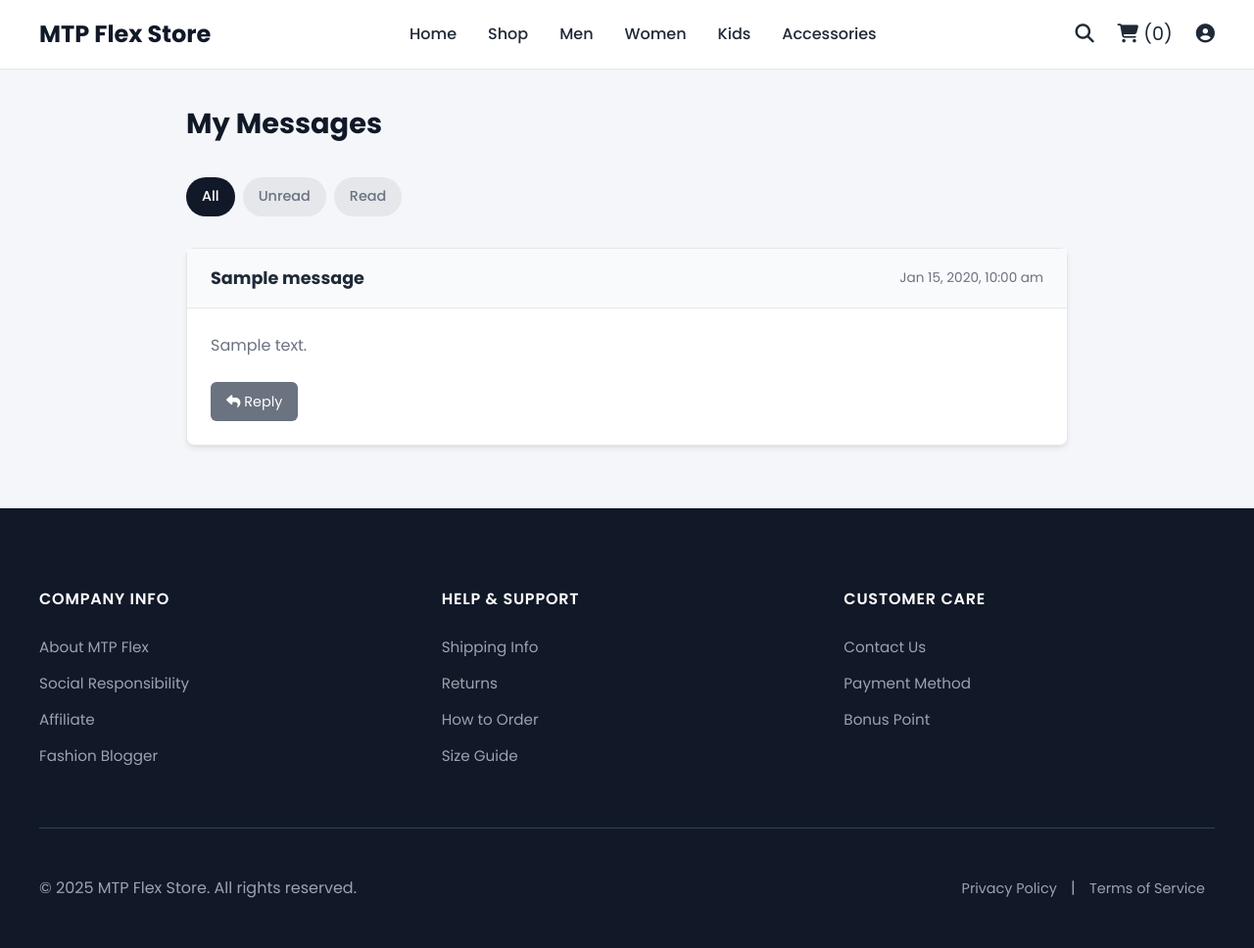
After one commit to Adammahdee/MTP-Flex, a PHP site: page /messages.php in a window 1280 px wide. The commit adds this page. Shown: the whole page at 98% size. Run offline with PHP 8.4, Linux system fonts and the light colour scheme; the visitor is signed in with stand-in values (Sample User, id 1); tables that the repository leaves empty or names only in its code hold one stand-in row (values such as "Sample post").

Commit message:
Implement user messaging system and contact inquiries
- Add `messages.php` for users to view inbox with read/unread filtering.
- Update `store_header.php` to display an unread message notification badge on the profile icon.
- Create `contact_us.php` to handle customer inquiries and store them in the database.
- Add Admin Inquiry management pages (`admin/inquiries.php` and `admin/inquiry_reply.php`) to view and reply to messages.
- Implement logic to deliver admin replies directly to the registered user's internal inbox.
- Add automatic database table creation and schema migration logic for `messages` and `contact_inquiries` tables to handle setup errors gracefully.
- Update `store_footer.php` to link to the new Contact Us page.

```diff
--- a/login.php
+++ b/login.php
@@ -97,6 +97,9 @@ require_once __DIR__ . DIRECTORY_SEPARATOR . 'store_header.php';
                 <div class="form-group">
                     <label for="password">Password</label>
                     <input type="password" id="password" name="password" class="form-control" required>
+                    <div style="text-align: right; margin-top: 0.5rem;">
+                        <a href="forgot_password.php" style="font-size: 0.9rem; color: var(--accent-color); text-decoration: none;">Forgot Password?</a>
+                    </div>
                 </div>
 
                 <button type="submit" class="btn-primary">Login</button>
--- /dev/null
+++ b/messages.php
@@ -0,0 +1,187 @@
+<?php
+if (session_status() === PHP_SESSION_NONE) {
+    session_start();
+}
+
+// Redirect non-logged-in users
+if (!isset($_SESSION['user_id'])) {
+    header("Location: login.php?redirect=messages");
+    exit;
+}
+
+require_once __DIR__ . DIRECTORY_SEPARATOR . 'config' . DIRECTORY_SEPARATOR . 'db.php';
+
+$user_id = $_SESSION['user_id'];
+$messages = [];
+$error = '';
+$filter = $_GET['filter'] ?? 'all';
+
+try {
+    // Build query based on filter
+    $sql = "SELECT * FROM messages WHERE user_id = :user_id";
+    if ($filter === 'read') {
+        $sql .= " AND is_read = 1";
+    } elseif ($filter === 'unread') {
+        $sql .= " AND is_read = 0";
+    }
+    $sql .= " ORDER BY created_at DESC";
+
+    $stmt = $pdo->prepare($sql);
+    $stmt->execute(['user_id' => $user_id]);
+    $messages = $stmt->fetchAll(PDO::FETCH_ASSOC);
+
+    // After fetching, mark displayed unread messages as read (unless we are only viewing 'read' messages)
+    if ($filter !== 'read') {
+        $updateStmt = $pdo->prepare("UPDATE messages SET is_read = 1 WHERE user_id = :user_id AND is_read = 0");
+        $updateStmt->execute(['user_id' => $user_id]);
+    }
+
+} catch (PDOException $e) {
+    // Gracefully handle if the messages table doesn't exist yet
+    if ($e->getCode() === '42S02' || strpos($e->getMessage(), "doesn't exist") !== false) {
+        // Table doesn't exist, create it automatically
+        try {
+            $pdo->exec("
+            CREATE TABLE IF NOT EXISTS contact_inquiries (
+                id INT UNSIGNED AUTO_INCREMENT PRIMARY KEY,
+                user_id INT UNSIGNED NULL,
+                name VARCHAR(255) NOT NULL,
+                email VARCHAR(255) NOT NULL,
+                subject VARCHAR(255) NOT NULL,
+                message TEXT NOT NULL,
+                created_at TIMESTAMP DEFAULT CURRENT_TIMESTAMP,
+
+                CONSTRAINT fk_contact_inquiries_users
+                FOREIGN KEY (user_id)
+                REFERENCES users(id)
+                ON DELETE SET NULL
+                ) ENGINE=InnoDB DEFAULT CHARSET=utf8mb4;
+            ");
+
+            $pdo->exec("
+                CREATE TABLE IF NOT EXISTS messages (
+                    id INT AUTO_INCREMENT PRIMARY KEY,
+                    user_id INT NOT NULL,
+                    subject VARCHAR(255) NOT NULL,
+                    body TEXT NOT NULL,
+                    is_read TINYINT(1) DEFAULT 0,
+                    created_at TIMESTAMP DEFAULT CURRENT_TIMESTAMP,
+                    FOREIGN KEY (user_id) REFERENCES users(id) ON DELETE CASCADE
+                ) ENGINE=InnoDB DEFAULT CHARSET=utf8mb4;
+            ");
+            $messages = []; // Table is new, so no messages yet
+        } catch (PDOException $ex) {
+            $error = "Failed to initialize messages system: " . $ex->getMessage();
+        }
+    } elseif ($e->getCode() === '42S22' || strpos($e->getMessage(), "Unknown column") !== false) {
+        // Column missing, attempt to add it
+        try {
+            $pdo->exec("ALTER TABLE messages ADD COLUMN is_read TINYINT(1) DEFAULT 0");
+            // Refresh page to retry query
+            header("Location: messages.php?filter=" . urlencode($filter));
+            exit;
+        } catch (PDOException $ex) {
+             $error = "Database Error: Failed to update table schema. " . $ex->getMessage();
+        }
+    } else {
+        $error = "Database Error: " . $e->getMessage();
+    }
+}
+
+$page_title = 'My Messages';
+require_once __DIR__ . DIRECTORY_SEPARATOR . 'store_header.php';
+?>
+
+<style>
+    .messages-container {
+        max-width: 900px;
+        margin: 2rem auto;
+        padding: 0 1rem;
+    }
+    .messages-container h2 {
+        font-size: 1.8rem;
+        margin-bottom: 2rem;
+        color: var(--primary-color);
+    }
+    .message-item {
+        background: var(--card-bg);
+        border: 1px solid var(--border-color);
+        border-radius: 8px;
+        margin-bottom: 1.5rem;
+        box-shadow: var(--shadow);
+        transition: box-shadow 0.2s;
+    }
+    .message-item:hover {
+        box-shadow: 0 10px 15px -3px rgb(0 0 0 / 0.1);
+    }
+    .message-item.unread {
+        border-left: 4px solid var(--accent-color);
+    }
+    .message-header {
+        display: flex;
+        justify-content: space-between;
+        align-items: center;
+        padding: 1rem 1.5rem;
+        border-bottom: 1px solid var(--border-color);
+        background-color: #f9fafb;
+    }
+    .message-header strong { font-size: 1.1rem; color: var(--text-primary); }
+    .message-header span { font-size: 0.85rem; color: var(--text-secondary); }
+    .message-body {
+        padding: 1.5rem;
+        line-height: 1.7;
+        color: var(--text-secondary);
+    }
+    .empty-state { text-align: center; padding: 3rem; background: var(--card-bg); border-radius: 12px; }
+
+    .filter-bar { margin-bottom: 2rem; display: flex; gap: 0.5rem; }
+    .filter-btn {
+        padding: 0.5rem 1rem;
+        border-radius: 50px;
+        text-decoration: none;
+        font-size: 0.9rem;
+        font-weight: 500;
+        color: var(--text-secondary);
+        background-color: #e5e7eb;
+        transition: all 0.2s;
+    }
+    .filter-btn:hover { background-color: #d1d5db; color: var(--text-primary); }
+    .filter-btn.active { background-color: var(--primary-color); color: white; }
+</style>
+
+<div class="container messages-container">
+    <div style="display: flex; justify-content: space-between; align-items: center; margin-bottom: 2rem;">
+        <h2 style="margin: 0;">My Messages</h2>
+    </div>
+
+    <div class="filter-bar">
+        <a href="messages.php?filter=all" class="filter-btn <?= $filter === 'all' ? 'active' : '' ?>">All</a>
+        <a href="messages.php?filter=unread" class="filter-btn <?= $filter === 'unread' ? 'active' : '' ?>">Unread</a>
+        <a href="messages.php?filter=read" class="filter-btn <?= $filter === 'read' ? 'active' : '' ?>">Read</a>
+    </div>
+
+    <?php if ($error): ?>
+        <div class="alert alert-danger"><?= htmlspecialchars($error) ?></div>
+    <?php elseif (empty($messages)): ?>
+        <div class="empty-state"><p>You have no messages at the moment.</p></div>
+    <?php else: ?>
+        <?php foreach ($messages as $message): ?>
+            <div class="message-item <?= $message['is_read'] == 0 ? 'unread' : '' ?>">
+                <div class="message-header">
+                    <strong><?= htmlspecialchars($message['subject']) ?></strong>
+                    <span><?= date("M d, Y, g:i a", strtotime($message['created_at'])) ?></span>
+                </div>
+                <div class="message-body">
+                    <?= nl2br(htmlspecialchars($message['body'])) ?>
+                    <div style="margin-top: 1.5rem;">
+                        <a href="contact_us.php?subject=Re: <?= urlencode($message['subject']) ?>" class="btn-secondary" style="padding: 0.5rem 1rem; text-decoration: none; border-radius: 6px; font-size: 0.9rem; color: white; display: inline-block;"><i class="fas fa-reply"></i> Reply</a>
+                    </div>
+                </div>
+            </div>
+        <?php endforeach; ?>
+    <?php endif; ?>
+</div>
+
+<?php
+require_once __DIR__ . DIRECTORY_SEPARATOR . 'store_footer.php';
+?>
--- a/profile.php
+++ b/profile.php
@@ -11,7 +11,7 @@ if (!isset($_SESSION['user_id'])) {
 
 // If an admin lands on this page, redirect them to the admin dashboard
 if (isset($_SESSION['is_admin']) && $_SESSION['is_admin'] == 1) {
-    header("Location: ../admin/dashboard.php");
+    header("Location: admin/dashboard.php");
     exit;
 }
 
@@ -178,7 +178,7 @@ require_once __DIR__ . DIRECTORY_SEPARATOR . 'store_header.php';
     .empty-state i { font-size: 3rem; margin-bottom: 1rem; color: #d1d5db; }
 </style>
 
-<main class="container">
+<div class="container">
     <?php if ($error): ?>
         <div class="alert alert-danger" style="margin-top: 2rem;"><?= htmlspecialchars($error) ?></div>
     <?php endif; ?>
@@ -243,7 +243,7 @@ require_once __DIR__ . DIRECTORY_SEPARATOR . 'store_header.php';
                             <tbody>
                                 <?php foreach ($orders as $order): ?>
                                     <tr>
-                                        <td><strong>#<?= htmlspecialchars($order['id']) ?></strong></td>
+                                        <td><a href="order_details.php?id=<?= $order['id'] ?>" style="text-decoration: none; font-weight: bold; color: var(--primary-color);">#<?= htmlspecialchars($order['id']) ?></a></td>
                                         <td><?= date("M d, Y", strtotime($order['created_at'])) ?></td>
                                         <td style="font-weight: 600;">₦<?= number_format($order['total_amount'], 2) ?></td>
                                         <td>
--- a/store_footer.php
+++ b/store_footer.php
@@ -2,17 +2,63 @@
     </main>
 
     <footer class="footer">
-        <p>&copy; <?= date('Y') ?> MTP Flex Store. All rights reserved.</p>
-        <div>
-            <a href="#">Privacy Policy</a> |
-            <a href="#">Terms of Service</a>
+        <div class="container">
+            <div class="footer-grid">
+                <div class="footer-col">
+                    <h3>COMPANY INFO</h3>
+                    <ul>
+                        <li><a href="#">About MTP Flex</a></li>
+                        <li><a href="#">Social Responsibility</a></li>
+                        <li><a href="#">Affiliate</a></li>
+                        <li><a href="#">Fashion Blogger</a></li>
+                    </ul>
+                </div>
+                <div class="footer-col">
+                    <h3>HELP & SUPPORT</h3>
+                    <ul>
+                        <li><a href="#">Shipping Info</a></li>
+                        <li><a href="#">Returns</a></li>
+                        <li><a href="#">How to Order</a></li>
+                        <li><a href="#">Size Guide</a></li>
+                    </ul>
+                </div>
+                <div class="footer-col">
+                    <h3>CUSTOMER CARE</h3>
+                    <ul>
+                        <li><a href="contact_us.php">Contact Us</a></li>
+                        <li><a href="#">Payment Method</a></li>
+                        <li><a href="#">Bonus Point</a></li>
+                    </ul>
+                </div>
+            </div>
+            <div class="footer-bottom">
+                <p>&copy; <?= date('Y') ?> MTP Flex Store. All rights reserved.</p>
+                <div>
+                    <a href="#">Privacy Policy</a> |
+                    <a href="#">Terms of Service</a>
+                </div>
+            </div>
         </div>
     </footer>
     <style>
-        .footer { background-color: var(--primary-color); color: var(--text-secondary); padding: 3rem 0; text-align: center; margin-top: 2rem; }
-        .footer a { color: white; margin: 0 10px; text-decoration: none; }
+        .footer { background-color: var(--primary-color); color: #9ca3af; padding: 4rem 0 2rem; margin-top: 4rem; }
+        .footer-grid { display: grid; grid-template-columns: repeat(auto-fit, minmax(200px, 1fr)); gap: 2rem; margin-bottom: 3rem; }
+        .footer-col h3 { color: white; font-size: 1rem; margin-bottom: 1.5rem; font-weight: 600; letter-spacing: 0.05em; }
+        .footer-col ul { list-style: none; padding: 0; margin: 0; }
+        .footer-col ul li { margin-bottom: 0.8rem; }
+        .footer-col ul li a { color: #9ca3af; text-decoration: none; transition: color 0.2s; font-size: 0.95rem; display: block; }
+        .footer-col ul li a:hover { color: white; }
+
+        .footer-bottom { border-top: 1px solid #374151; padding-top: 2rem; display: flex; flex-direction: column; align-items: center; gap: 1rem; text-align: center; }
+        .footer-bottom a { color: #9ca3af; margin: 0 10px; text-decoration: none; font-size: 0.9rem; }
+        .footer-bottom a:hover { color: white; }
+
+        @media (min-width: 768px) {
+            .footer-bottom { flex-direction: row; justify-content: space-between; }
+        }
+
         main {
-            min-height: calc(100vh - 250px); /* Adjust based on header/footer height */
+            min-height: calc(100vh - 450px); /* Adjust based on header/footer height */
         }
     </style>
 </body>
--- a/store_header.php
+++ b/store_header.php
@@ -3,6 +3,17 @@
 // It assumes a session has been started and cart count calculated by the calling page.
 
 $cart_item_count = $cart_item_count ?? 0; // Null coalesce for safety
+
+$unread_count = 0;
+if (isset($_SESSION['user_id']) && isset($pdo)) {
+    try {
+        $stmt = $pdo->prepare("SELECT COUNT(*) FROM messages WHERE user_id = ? AND is_read = 0");
+        $stmt->execute([$_SESSION['user_id']]);
+        $unread_count = $stmt->fetchColumn();
+    } catch (PDOException $e) {
+        // Table might not exist yet, ignore error
+    }
+}
 ?>
 <!DOCTYPE html>
 <html lang="en">
@@ -69,6 +80,43 @@ $cart_item_count = $cart_item_count ?? 0; // Null coalesce for safety
         .alert-danger { background-color: #fee2e2; color: #991b1b; border-color: #fecaca; }
         .text-link { display: block; text-align: center; margin-top: 1.5rem; color: var(--accent-color); text-decoration: none; }
 
+        /* Dropdown Menu */
+        .dropdown { position: relative; display: inline-block; }
+        .dropdown-content {
+            display: none;
+            position: absolute;
+            right: 0;
+            background-color: var(--card-bg);
+            min-width: 200px;
+            box-shadow: var(--shadow);
+            border-radius: 8px;
+            z-index: 1000;
+            border: 1px solid var(--border-color);
+            overflow: hidden;
+        }
+        .dropdown-content a {
+            color: var(--text-primary);
+            padding: 12px 16px;
+            text-decoration: none;
+            display: block;
+            font-size: 0.95rem;
+            transition: background-color 0.2s;
+        }
+        .dropdown-content a:hover { background-color: var(--bg-light); color: var(--accent-color); }
+        .dropdown:hover .dropdown-content { display: block; }
+
+        .notification-badge {
+            position: absolute;
+            top: -5px;
+            right: -5px;
+            background-color: #ef4444;
+            color: white;
+            border-radius: 50%;
+            padding: 2px 5px;
+            font-size: 0.65rem;
+            font-weight: bold;
+            border: 2px solid var(--card-bg);
+        }
     </style>
 </head>
 <body>
@@ -85,9 +133,22 @@ $cart_item_count = $cart_item_count ?? 0; // Null coalesce for safety
             </nav>
             <div class="header-icons">
                 <a href="#"><i class="fas fa-search"></i></a>
-                <a href="cart.php"><i class="fas fa-shopping-cart"></i> (<?= $cart_item_count ?>)</a>
+                <a href="cart.php"><i class="fas fa-cart-shopping"></i> (<?= $cart_item_count ?>)</a>
                 <?php if (isset($_SESSION['user_id'])): ?>
-                    <a href="profile.php">My Account</a>
+                    <div class="dropdown">
+                        <a href="#" class="dropbtn" style="position: relative;">
+                            <i class="fas fa-user-circle"></i>
+                            <?php if ($unread_count > 0): ?>
+                                <span class="notification-badge"><?= $unread_count > 99 ? '99+' : $unread_count ?></span>
+                            <?php endif; ?>
+                        </a>
+                        <div class="dropdown-content">
+                            <a href="profile.php">My Profile</a>
+                            <a href="profile.php">My Orders</a>
+                            <a href="messages.php">My Messages</a>
+                            <a href="logout.php">Sign Out</a>
+                        </div>
+                    </div>
                 <?php else: ?>
                     <a href="login.php">Login</a>
                 <?php endif; ?>
```
Also changed, not shown: admin/inquiries.php (added, +67 -0 lines), admin/inquiry_reply.php (added, +101 -0 lines), contact_us.php (added, +109 -0 lines), forgot_password.php (added, +80 -0 lines), order_details.php (added), setup_messages.php (added).
